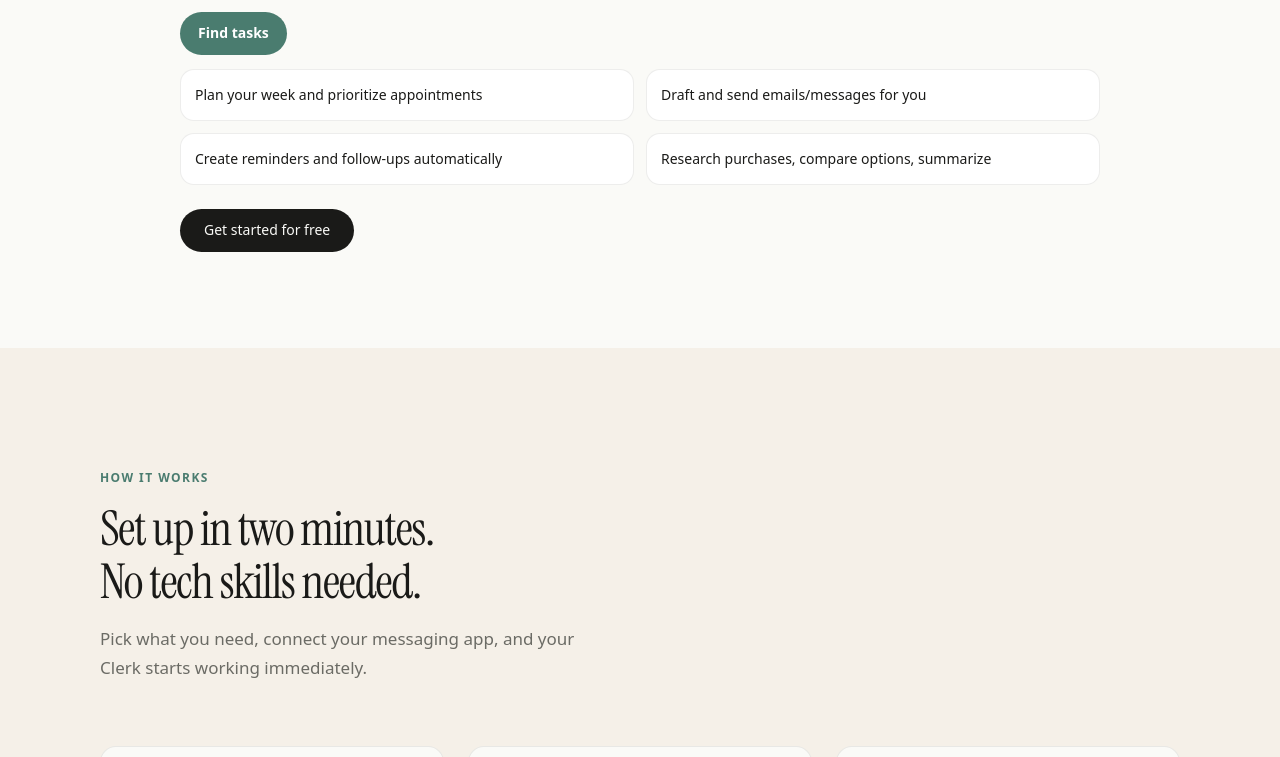
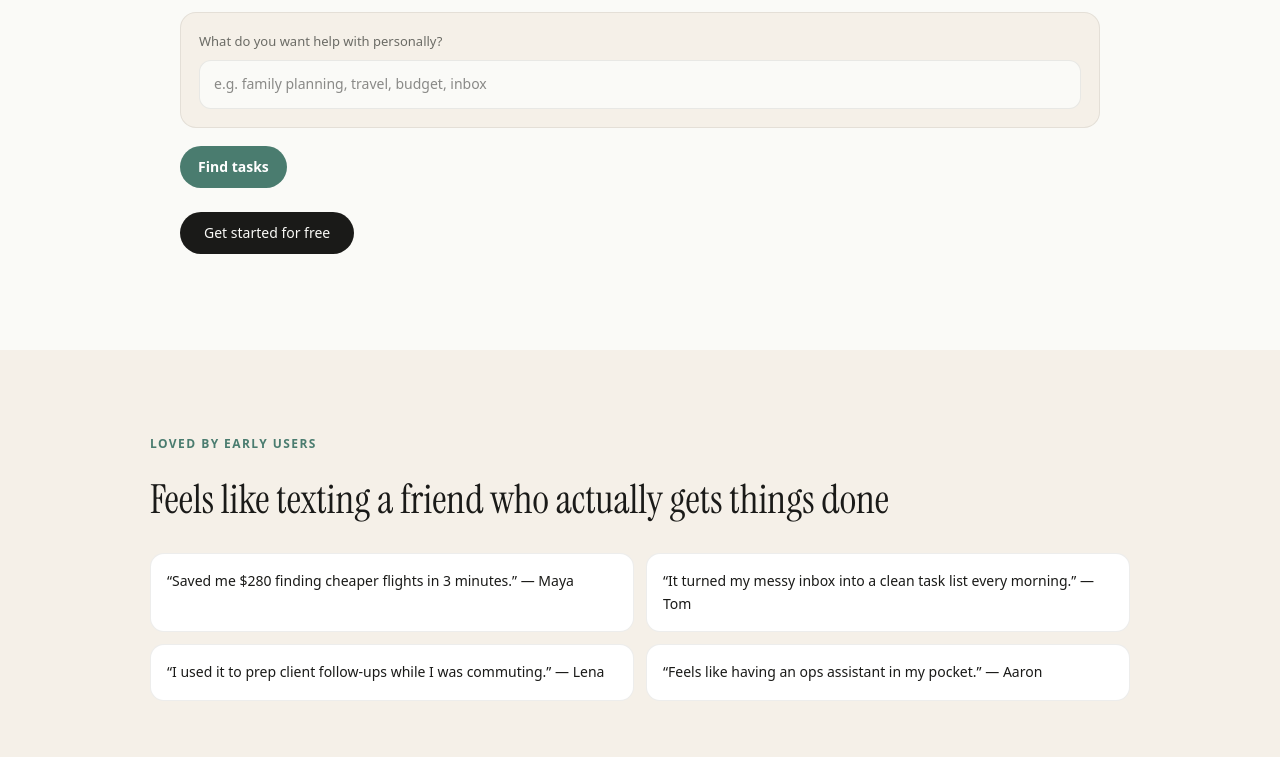
Before and after one commit to florianthompson/clerk-landing, a Next.js app: page / in a window 1280 px wide. Shown: the part 1380-2137 px from the top of the page. Built offline with nearby package versions, Linux system fonts and the light colour scheme.

Commit message:
Make task generation on-demand with personal/professional inputs and add testimonial section

```diff
--- a/src/app/page.tsx
+++ b/src/app/page.tsx
@@ -1,29 +1,34 @@
 "use client";
 
-import { useMemo, useState } from "react";
+import { useState } from "react";
 import LiveFeed from "@/components/LiveFeed";
 
 export default function Home() {
   const [mode, setMode] = useState<"personal" | "professional">("personal");
   const [job, setJob] = useState("");
+  const [personalContext, setPersonalContext] = useState("");
+  const [tasks, setTasks] = useState<string[]>([]);
 
-  const tasks = useMemo(() => {
+  function generateTasks() {
     if (mode === "personal") {
-      return [
-        "Plan your week and prioritize appointments",
-        "Draft and send emails/messages for you",
-        "Create reminders and follow-ups automatically",
-        "Research purchases, compare options, summarize",
-      ];
+      const context = personalContext.trim() || "daily life";
+      setTasks([
+        `Plan your week around ${context}`,
+        `Draft messages and reminders for ${context}`,
+        `Build a simple checklist to stay on top of ${context}`,
+        `Find faster/cheaper options related to ${context}`,
+      ]);
+      return;
     }
+
     const role = job.trim() || "your role";
-    return [
+    setTasks([
       `Break down ${role} work into daily action tasks`,
-      "Handle inbox triage and draft client replies",
-      "Generate SOPs, checklists, and execution scripts",
-      "Track open tasks and send proactive follow-ups",
-    ];
-  }, [mode, job]);
+      `Draft replies and follow-ups for ${role}`,
+      `Create SOPs/checklists for repeated ${role} workflows`,
+      `Track open ${role} tasks and nudge what needs action`,
+    ]);
+  }
 
   return (
     <>
@@ -482,7 +487,6 @@ export default function Home() {
             </button>
           </div>
 
-          {mode === "professional" && (
           <div
             style={{
               background: "var(--warm)",
@@ -493,12 +497,16 @@ export default function Home() {
             }}
           >
             <label style={{ fontSize: 13, color: "var(--slate)", display: "block", marginBottom: 8 }}>
-                What do you do for work?
+              {mode === "professional" ? "What do you do for work?" : "What do you want help with personally?"}
             </label>
             <input
-                value={job}
-                onChange={(e) => setJob(e.target.value)}
-                placeholder="e.g. Shopify consultant, agency owner, operations lead"
+              value={mode === "professional" ? job : personalContext}
+              onChange={(e) => (mode === "professional" ? setJob(e.target.value) : setPersonalContext(e.target.value))}
+              placeholder={
+                mode === "professional"
+                  ? "e.g. Shopify consultant, agency owner, operations lead"
+                  : "e.g. family planning, travel, budget, inbox"
+              }
               style={{
                 width: "100%",
                 padding: "12px 14px",
@@ -510,10 +518,10 @@ export default function Home() {
               }}
             />
           </div>
-          )}
 
           <div style={{ marginBottom: 14 }}>
             <button
+              onClick={generateTasks}
               style={{
                 display: "inline-flex",
                 alignItems: "center",
@@ -532,6 +540,7 @@ export default function Home() {
             </button>
           </div>
 
+          {tasks.length > 0 && (
             <div style={{ display: "grid", gridTemplateColumns: "1fr 1fr", gap: 12 }} className="skills-grid">
               {tasks.map((t) => (
                 <div key={t} style={{ background: "white", border: "1px solid var(--border)", borderRadius: 14, padding: 14, fontSize: 14, color: "var(--ink)" }}>
@@ -539,6 +548,7 @@ export default function Home() {
                 </div>
               ))}
             </div>
+          )}
 
           <div style={{ marginTop: 24 }}>
             <a
@@ -559,6 +569,39 @@ export default function Home() {
             >
               Get started for free
             </a>
+          </div>
+        </div>
+      </section>
+
+      {/* TESTIMONIALS */}
+      <section style={{ padding: "84px 32px", background: "var(--warm)" }}>
+        <div style={{ maxWidth: 980, margin: "0 auto" }}>
+          <p
+            style={{
+              fontSize: 12,
+              textTransform: "uppercase",
+              letterSpacing: "0.12em",
+              color: "var(--sage)",
+              fontWeight: 600,
+              marginBottom: 14,
+            }}
+          >
+            Loved by early users
+          </p>
+          <h3 style={{ fontFamily: "var(--font-display)", fontSize: "clamp(28px, 4vw, 40px)", fontWeight: 400, marginBottom: 22 }}>
+            Feels like texting a friend who actually gets things done
+          </h3>
+          <div className="skills-grid" style={{ display: "grid", gridTemplateColumns: "1fr 1fr", gap: 12 }}>
+            {[
+              '“Saved me $280 finding cheaper flights in 3 minutes.” — Maya',
+              '“It turned my messy inbox into a clean task list every morning.” — Tom',
+              '“I used it to prep client follow-ups while I was commuting.” — Lena',
+              '“Feels like having an ops assistant in my pocket.” — Aaron',
+            ].map((q) => (
+              <div key={q} style={{ background: "white", border: "1px solid var(--border)", borderRadius: 14, padding: 16, fontSize: 14, color: "var(--ink)", lineHeight: 1.6 }}>
+                {q}
+              </div>
+            ))}
           </div>
         </div>
       </section>
```
Lines whose indentation alone changed are shown as unchanged.
